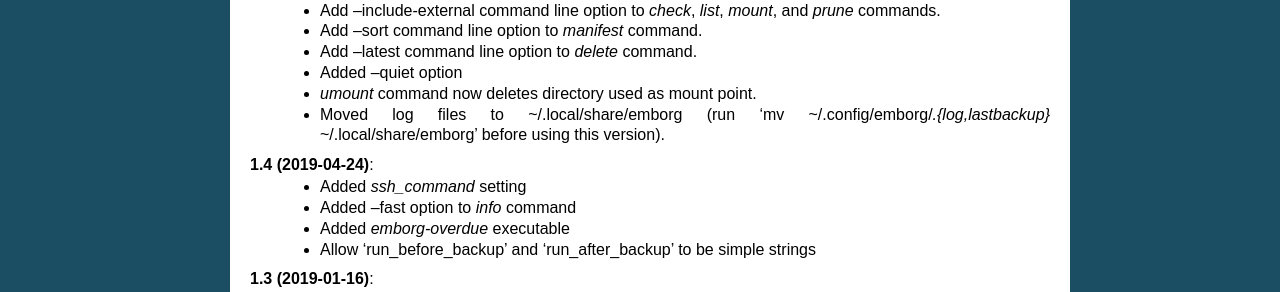
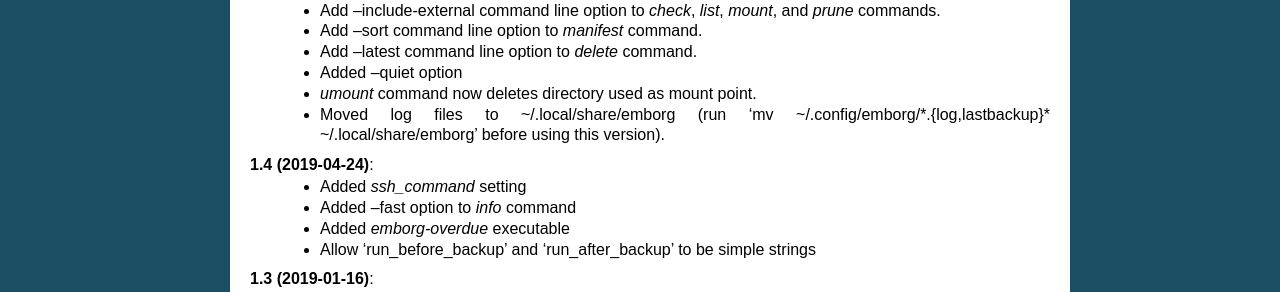
Before and after one commit to KenKundert/emborg, a Sphinx documentation site: the page built from doc/releases.rst, in a window 1280 px wide. Shown: the part 295-587 px from the top of the page. Built offline with Sphinx 7.4.7, drawn with Linux system fonts in a browser that asks for light colours.

```diff
--- a/doc/releases.rst
+++ b/doc/releases.rst
@@ -18,7 +18,7 @@ Releases
     - Added --quiet option
     - *umount* command now deletes directory used as mount point.
     - Moved log files to ~/.local/share/emborg (run 'mv
-      ~/.config/emborg/*.{log,lastbackup}* ~/.local/share/emborg' before using
+      ~/.config/emborg/\*.{log,lastbackup}\* ~/.local/share/emborg' before using
       this version).
 
 **1.4 (2019-04-24)**:
```
